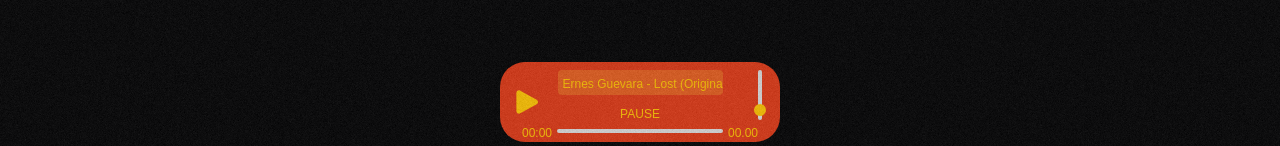
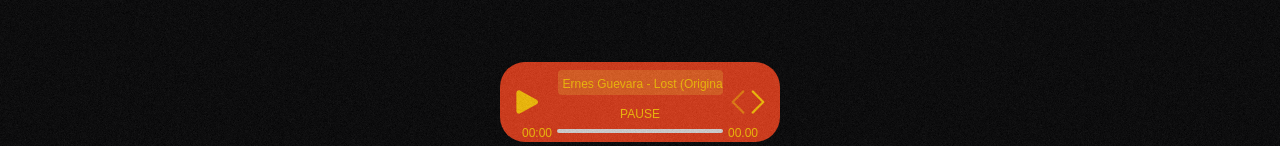
Before and after one commit to thorstensson/mp3playerp5, a Vue app: page / in a window 1280 px wide. Shown: the part 263-409 px from the top of the page. Built offline with nearby package versions, Linux system fonts and the light colour scheme; a web font is replaced by a local one.

Commit message:
Added previous and next button, removed some odd css that disabled pointer events, restyled slightly-next up: move web audio stuff into a composable used by the spectrum component

```diff
--- a/src/components/MinimlAudioPlayer.vue
+++ b/src/components/MinimlAudioPlayer.vue
@@ -3,7 +3,7 @@ import { ref, useTemplateRef, reactive, watch, onMounted, computed } from "vue";
 import { useEventListener } from "@vueuse/core";
 import type { MaybeRef } from "@vueuse/core";
 import { gsap } from "gsap";
-import { PlayIcon, PauseIcon } from "@heroicons/vue/24/solid";
+import { PlayIcon, PauseIcon, ChevronRightIcon, ChevronLeftIcon } from "@heroicons/vue/24/solid";
 import MinimlSpectrumVisualizer from "./MinimlSpectrumVisualizer.vue";
 
 let audioCtx: AudioContext;
@@ -13,7 +13,6 @@ let analyser: AnalyserNode;
 const firstRun = ref<boolean>(true);
 
 const spectrum = useTemplateRef("spectrum");
-const volume = useTemplateRef("volume");
 const audioEl = useTemplateRef("audio-element");
 const progressBar = useTemplateRef("progress-bar");
 const progressBarFilled = useTemplateRef("progress-bar-filled");
@@ -40,8 +39,12 @@ const playlist = reactive([
 ]);
 
 // Check for remaining tracks
-const playlistLen = computed(() => {
+const ifTrackNext = computed(() => {
     return trackIndex.value < playlist.length - 1;
+})
+
+const ifTrackPrev = computed(() => {
+    return trackIndex.value > 0;
 })
 
 const currTrack = computed(() => {
@@ -85,7 +88,25 @@ const togglePlay = () => {
     }
 }
 
-const playNext = () => {
+// Check if audio conttext also as next can be first
+const nextTrack = () => {
+    if (firstRun.value) createAudioContext();
+    if (!isPlaying.value) isPlaying.value = true;
+    if (ifTrackNext.value && spectrum.value) {
+        trackIndex.value++;
+        playTrack();
+    }
+}
+
+const prevTrack = () => {
+    if (ifTrackPrev.value && spectrum.value) {
+        console.log("NOOO")
+        trackIndex.value--;
+        playTrack();
+    }
+}
+
+const playTrack = () => {
     // vueuse, easy cancel. oncanplaythrough does not work on mobile, loadedmetadata does???
     const cancelcan = useEventListener(audioEl.value as unknown as MaybeRef, 'loadedmetadata', () => {
         audioEl.value?.play();
@@ -125,10 +146,10 @@ const durationUpdate = () => {
 
 const onTrackEnded = () => {
     progressBarFilled.value!.style.flexBasis = "0%";
-    if (playlistLen.value && spectrum.value) {
+    if (ifTrackNext.value && spectrum.value) {
         spectrum.value.cancelAnimRequest()
         trackIndex.value++;
-        playNext();
+        playTrack();
     } else if (audioEl.value && spectrum.value) {
         spectrum.value.cancelAnimRequest()
         isPlaying.value = false;
@@ -146,7 +167,7 @@ watch(
         const { width } = panelTrack.value?.getBoundingClientRect() || {};
         const trackAnim = gsap.timeline();
         if (isPlaying.value && (width && width > TRACK_WIDTH)) {
-            const remWidth = width - TRACK_WIDTH;
+            const remWidth = width - TRACK_WIDTH +10;
             trackAnim.fromTo(".panel__box__track", { x: 0 }, {
                 duration: width / 100, x: -remWidth, repeat: -1, yoyo: true, ease: "sine.inOut"
             });
@@ -160,19 +181,11 @@ onMounted(() => {
     currentTrack.value = currTrack.value;
     let mousedown = false;
 
-    if (audioEl.value && volume.value && progressBar.value) {
+    if (audioEl.value && progressBar.value) {
         progressBar.value.addEventListener("click", doScrub)
         progressBar.value.addEventListener("mousemove", (e) => mousedown && doScrub(e))
         progressBar.value.addEventListener("mousedown", () => (mousedown = true))
         progressBar.value.addEventListener("mouseup", () => (mousedown = false))
-
-        volume.value.addEventListener("change", () => {
-            audioEl.value!.volume = Number(volume.value?.value);
-        })
-        // Mobile
-        volume.value.addEventListener("touchmove", () => {
-            audioEl.value!.volume = Number(volume.value?.value);
-        }, { passive: true })
     }
 });
 </script>
@@ -201,13 +214,12 @@ onMounted(() => {
                 <div class="progress__bar__filled" ref="progress-bar-filled"></div>
             </div>
         </div>
-        <div class="volume">
-            <input type="range" id="volume" min="0" max="1" value=".1" step="0.1" class="volume__range" ref="volume" />
-        </div>
         <div class="controls">
             <div class="controls__pause-txt" :class="{ 'controls__pause-txt--show': !isPlaying }">PAUSE</div>
             <PlayIcon @click="togglePlay" class="controls__play" :class="{ 'controls__play--show': !isPlaying }" />
             <PauseIcon @click="togglePlay" class="controls__pause" :class="{ 'controls__pause--show': isPlaying }" />
+            <ChevronLeftIcon @click="prevTrack" class="controls__prev" :class="{ 'controls__prev--end': !ifTrackPrev }"></ChevronLeftIcon>
+            <ChevronRightIcon @click="nextTrack" class="controls__next" :class="{ 'controls__next--end': !ifTrackNext }" ></ChevronRightIcon>
         </div>
         <MinimlSpectrumVisualizer :analyser="analyser" ref="spectrum" />
     </div>
@@ -257,7 +269,6 @@ body {
     height: 100%;
     background-color: $clr-tertiary;
     border-radius: 25px;
-    user-select: none;
 
     &__box {
         position: relative;
@@ -315,7 +326,6 @@ body {
     display: flex;
     align-items: center;
     justify-content: center;
-    user-select: none;
 
     &__bar {
         display: flex;
@@ -330,54 +340,15 @@ body {
         flex-basis: 100%;
         overflow: hidden;
         z-index: 100;
+        cursor: pointer;
 
         &__filled {
             height: 4px;
-            background: $clr-quarternary;
+            background: $clr-primary;
             flex: 0;
             flex-basis: 0%;
             border-radius: 25px;
         }
-    }
-}
-
-.volume {
-
-    position: absolute;
-    right: 16px;
-    top: 6px;
-    z-index: 200;
-
-    &__range {
-        appearance: none;
-        width: 4px;
-        height: 50px;
-        border-radius: 9999px;
-        background: #dddddd;
-        writing-mode: vertical-rl;
-        direction: rtl;
-        cursor: pointer;
-    }
-
-    /* Thumb: for Chrome, Safari, Edge */
-    &__range::-webkit-slider-thumb {
-        -webkit-appearance: none;
-        appearance: none;
-        width: 12px;
-        height: 12px;
-        border-radius: 9999px;
-        background: $clr-quinary;
-        box-shadow: none;
-    }
-
-    /* Thumb: for Firefox */
-    &__range::-moz-range-thumb {
-        border: none;
-        width: 12px;
-        height: 12px;
-        border-radius: 9999px;
-        background: $clr-quinary;
-        box-shadow: none;
     }
 }
 
@@ -408,6 +379,27 @@ body {
         }
     }
 
+    &__prev,
+    &__next {
+        position: absolute;
+        width: 34px;
+        height: auto;
+        right: 25px;
+        top: 50%;
+        transform: translateY(-50%);
+        color: $clr-quinary;
+        cursor: pointer;
+        opacity:1;
+
+        &--end{
+            opacity: .5;
+        }
+    }
+
+    &__next {
+        right:5px;
+    }
+
     &__pause-txt {
         position: relative;
         top: 45px;
--- a/src/components/MinimlSpectrumVisualizer.vue
+++ b/src/components/MinimlSpectrumVisualizer.vue
@@ -35,7 +35,7 @@ const startAnimRequest = () => {
             analyser.getByteFrequencyData(dataArray);
             for (let i = 0; i < bufferLength; i++) {
                 const barHeight = dataArray[i];
-                ctx.fillStyle = "#f8f9fa";
+                ctx.fillStyle = "#000102";
                 ctx.fillRect(x, canvas.value.height - barHeight, barWidth, barHeight);
                 x += barWidth + 1;
             }
@@ -76,6 +76,7 @@ defineExpose({
 .canvas-wrapper {
     display: flex;
     justify-content: center;
+    user-select: none;
 }
 
 #canvas {
@@ -83,5 +84,6 @@ defineExpose({
     position: absolute;
     width: 160px;
     height: 25px;
+    user-select: none;
 }
 </style>
```
Also changed, not shown: 1 other file (tests, documents, lock files or other folders).
